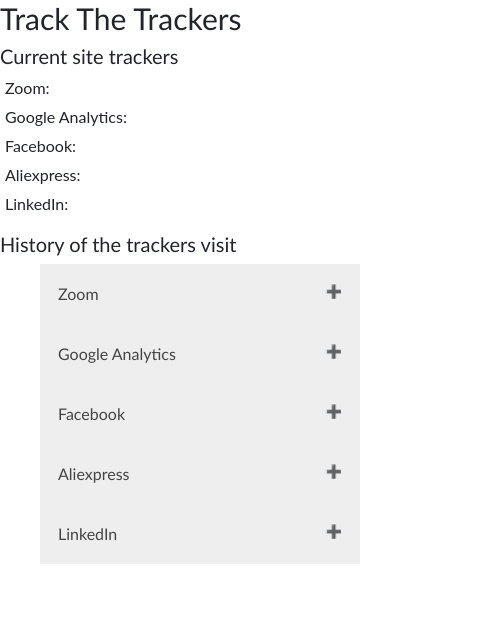
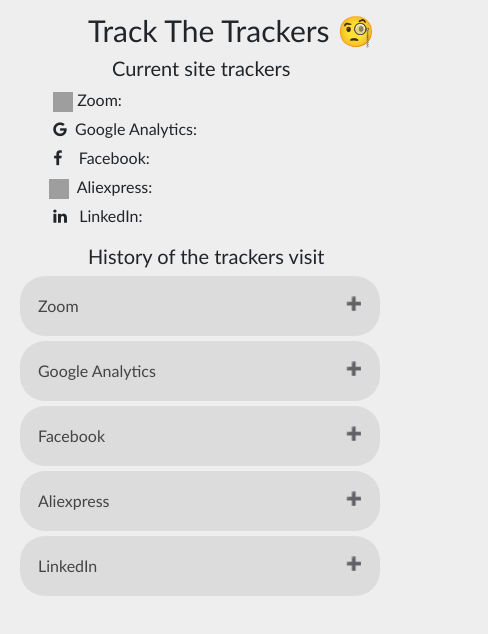
Before and after one commit to ItayGershman/Web-Attacks, a browser extension: page Track the Trackers/popup.html in a window 400 px wide. Shown: the whole page, 488 px wide, since content can reach past the window. Drawn offline with nearby package versions, Linux system fonts and the light colour scheme; grey boxes are pictures that could not be loaded.

Commit message:
Finish the extension

```diff
--- a/Track the Trackers/popup.html
+++ b/Track the Trackers/popup.html
@@ -5,26 +5,27 @@
     <meta charset="utf-8">
     <meta name="viewport" content="width=device-width, initial-scale=1, shrink-to-fit=no">
     <link rel="stylesheet" href="https://stackpath.bootstrapcdn.com/bootstrap/4.5.0/css/bootstrap.min.css" integrity="sha384-9aIt2nRpC12Uk9gS9baDl411NQApFmC26EwAOH8WgZl5MYYxFfc+NcPb1dKGj7Sk" crossorigin="anonymous">
+    <link rel="stylesheet" href="https://cdnjs.cloudflare.com/ajax/libs/font-awesome/4.7.0/css/font-awesome.min.css">
     <title>Track the Trackers</title>
     <link rel="stylesheet" type="text/css" href="style.css">
     <script src="popup.js" async></script>
 </head>
 
-<body>
-    <h2 class="mainTitle">Track The Trackers</h2>
+<body id="wrapper">
+    <h2 class="mainTitle">Track The Trackers 🧐</h2>
     <h1 class="subTitle">Current site trackers</h2>
         <div>
             <ul>
                 <!-- tracking or not-tracking -->
-                <li id="zoom" class="trackers">Zoom:</li>
-                <li id="google_analytics" class="trackers">Google Analytics:</li>
-                <li id="facebook" class="trackers">Facebook:</li>
-                <li id="aliexpress" class="trackers">Aliexpress:</li>
-                <li id="linkedIn" class="trackers">LinkedIn:</li>
+                <li id="zoom" class="trackers">&nbsp; <img src="https://i.imgur.com/xLUhmk5.png" width="20" height="20"> Zoom: </li>
+                <li id="google_analytics" class="trackers">&nbsp; <i class="fa fa-google"></i>&nbsp;&nbsp;Google Analytics:</li>
+                <li id="facebook" class="trackers">&nbsp;&nbsp;<i class="fa fa-facebook"></i>&nbsp;&nbsp;&nbsp; Facebook:</li>
+                <li id="aliexpress" class="trackers">&nbsp;<img src="https://i.imgur.com/zF5Rq9D.png" width="20" height="20"> &nbsp;Aliexpress:</li>
+                <li id="linkedIn" class="trackers">&nbsp;&nbsp;<i class="fa fa-linkedin"></i> &nbsp;&nbsp;LinkedIn:</li>
             </ul>
         </div>
         <!-- history of the trackers visit -->
-        <h1 class="subTitle"> History of the trackers visit</h2>
+        <h1 class="subTitle1"> History of the trackers visit</h2>
             <div class="trackers-history">
                 <button class="accordion">Zoom</button>
                 <div class="panel">
--- a/Track the Trackers/popup.js
+++ b/Track the Trackers/popup.js
@@ -19,11 +19,10 @@
         const trackerID = document.getElementById(`${tracks}_history`)
         if (history[tracks].length) {
             history[tracks].forEach(value => {
-                trackerID.innerHTML += `<li>${value}</li>`
+                trackerID.innerHTML += `<li style="margin-rigth:26%">${value}</li>`
             })
-        }
-        else {
-            trackerID.innerHTML += `<li><p>No History for this tracker</p></li>`
+        } else {
+            trackerID.innerHTML += `<li style="margin-rigth:22%"><p>No History for this tracker</p></li>`
         }
     }
 }
--- a/Track the Trackers/style.css
+++ b/Track the Trackers/style.css
@@ -1,17 +1,19 @@
-* {
+ #wrapper {
      margin: 0px;
      padding: 0px;
+     background-color: #eee;
  }
 
  body {
-    font-family: "Lato", sans-serif;
+     font-family: 'Calibri';
      font-style: normal;
      width: 400px;
-    min-height: 200px;
+     min-height: 250px;
  }
 
  .trackers {
      margin: 5px;
+     font-weight: 100;
  }
 
  .trackers-history {
@@ -20,7 +22,7 @@
      font-family: 'Calibri';
  }
 
-ul{
+ ul {
      list-style-type: none;
  }
 
@@ -32,42 +34,31 @@
      display: none;
  }
 
-.zoom_history_content {
-    display: none;
-    position: absolute;
-    background-color: #f1f1f1;
-    min-width: 160px;
-    box-shadow: 0px 8px 16px 0px rgba(0, 0, 0, 0.2);
-    z-index: 1;
-}
-
  .accordion {
-    background-color: #eee;
+     background-color: #dcdcdc;
      color: #444;
      cursor: pointer;
      padding: 18px;
-    width: 80%;
+     width: 90%;
      text-align: left;
      border: none;
+     border-radius: 25px;
      outline: none;
      transition: 0.4s;
      font-family: 'Calibri';
+     margin-bottom: 5px;
  }
-
-
  /* Add a background color to the button if it is clicked on (add the .active class with JS), and when you move the mouse over it (hover) */
 
  .active,
  .accordion:hover {
      background-color: #ccc;
  }
-
-
  /* Style the accordion panel. Note: hidden by default */
 
  .panel {
      padding: 0 18px;
-    background-color: white;
+     background-color: dcdcdc;
      display: none;
      overflow: hidden;
  }
@@ -88,15 +79,19 @@
  }
 
  .mainTitle {
+     margin-top: 3%;
+     margin-left: 22%;
+     width: 100%;
      font-family: 'Calibri';
      text-align: 'center';
-    align-items: center;
-    justify-content: center;
+     /* align-items: center; */
+     /* justify-content: center; */
      font-size: 30px;
      font-weight: 'bold';
  }
 
  .subTitle {
+     margin-left: 28%;
      font-family: 'Calibri';
      text-align: 'center';
      align-items: center;
@@ -104,3 +99,13 @@
      font-size: 20px;
      font-weight: 'bold';
  }
+
+ .subTitle1 {
+     margin-left: 22%;
+     font-family: 'Calibri';
+     text-align: 'center';
+     align-items: center;
+     justify-content: center;
+     font-size: 20px;
+     font-weight: 'bold';
+ }
```
Also changed, not shown: Track the Trackers/manifest.json, Track the Trackers/trackers.js (line endings or trailing spaces). Lines whose indentation alone changed are shown as unchanged.
